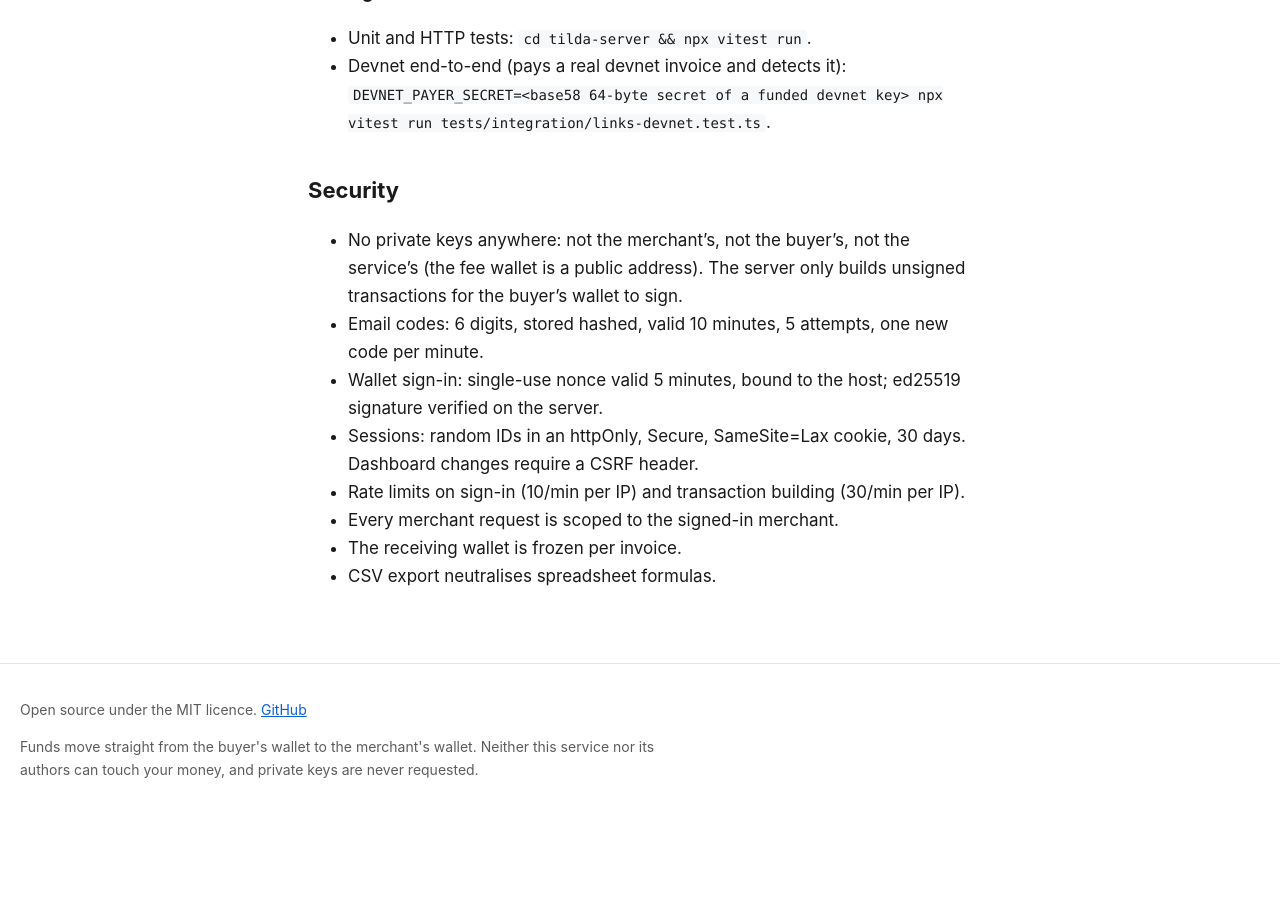
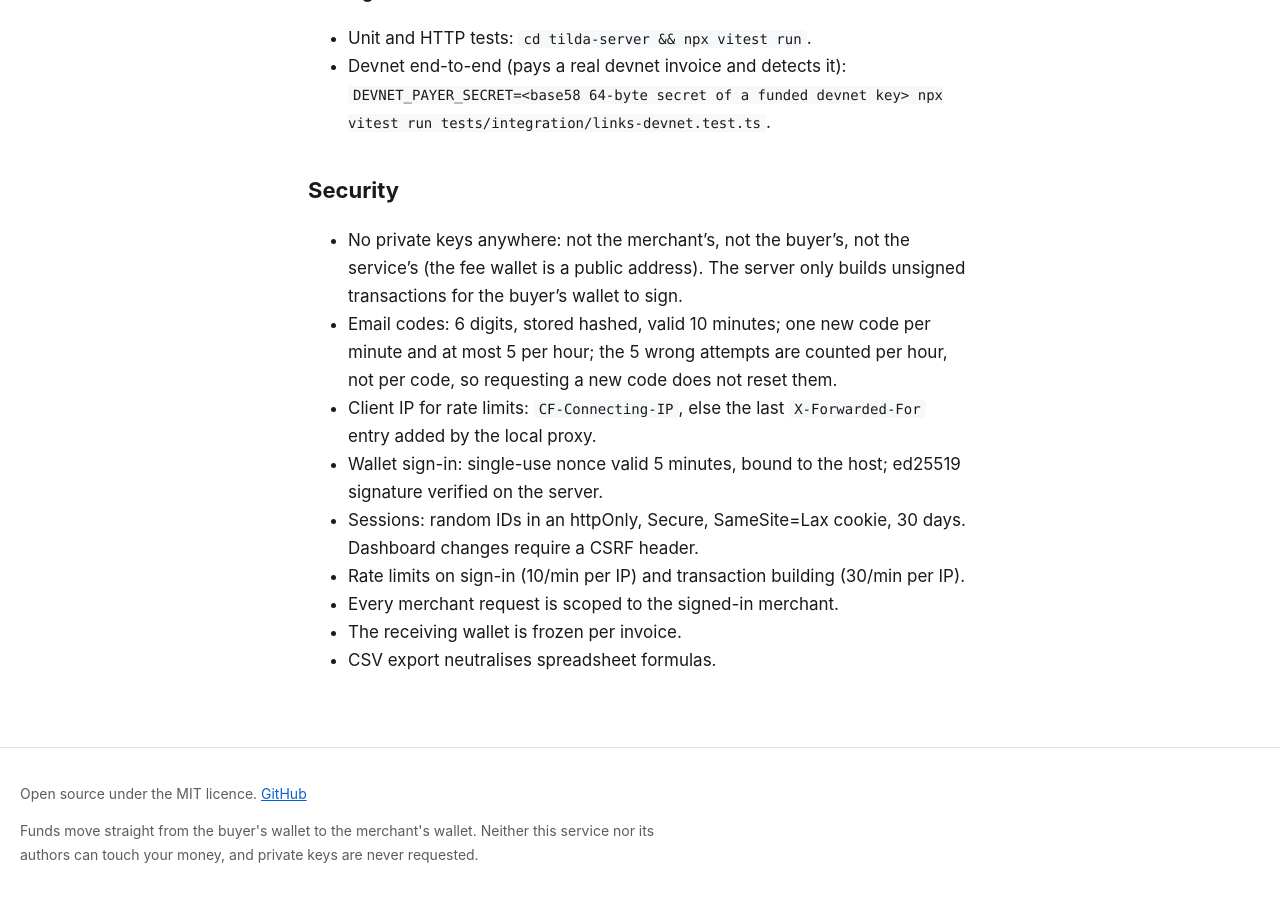
Before and after one commit to Tatancloud/solanapaykz, a Jekyll site: the page built from docs/links.md, in a window 1280 px wide and 900 px high, scrolled down 2519 px. Built offline with Jekyll 4.4.1, drawn with Linux system fonts in a browser that asks for light colours; our own code applies the rules of GitHub Pages for plain Markdown files; before the commit the page ends 3334 px from its top, so only the background shows below that.

Commit message:
docs(links): describe email code limits and client IP source
Co-Authored-By: Claude Opus 5.5 <noreply@anthropic.com>

```diff
--- a/docs/links.md
+++ b/docs/links.md
@@ -70,7 +70,9 @@ Without the `links` section the server runs only the Tilda integration, as befor
 
 - No private keys anywhere: not the merchant's, not the buyer's, not the service's (the fee wallet is a public address).
   The server only builds unsigned transactions for the buyer's wallet to sign.
-- Email codes: 6 digits, stored hashed, valid 10 minutes, 5 attempts, one new code per minute.
+- Email codes: 6 digits, stored hashed, valid 10 minutes; one new code per minute and at most 5 per hour; the 5 wrong
+  attempts are counted per hour, not per code, so requesting a new code does not reset them.
+- Client IP for rate limits: `CF-Connecting-IP`, else the last `X-Forwarded-For` entry added by the local proxy.
 - Wallet sign-in: single-use nonce valid 5 minutes, bound to the host; ed25519 signature verified on the server.
 - Sessions: random IDs in an httpOnly, Secure, SameSite=Lax cookie, 30 days. Dashboard changes require a CSRF header.
 - Rate limits on sign-in (10/min per IP) and transaction building (30/min per IP).
```
